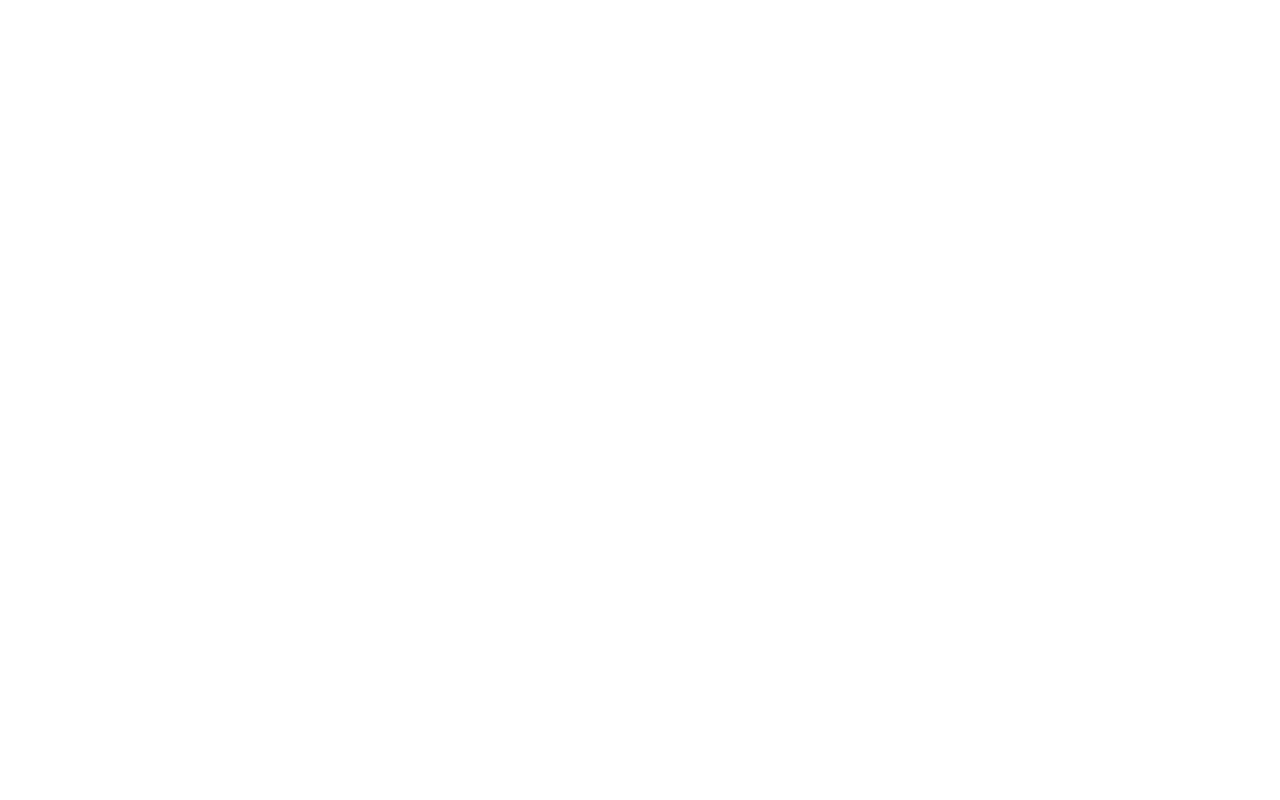
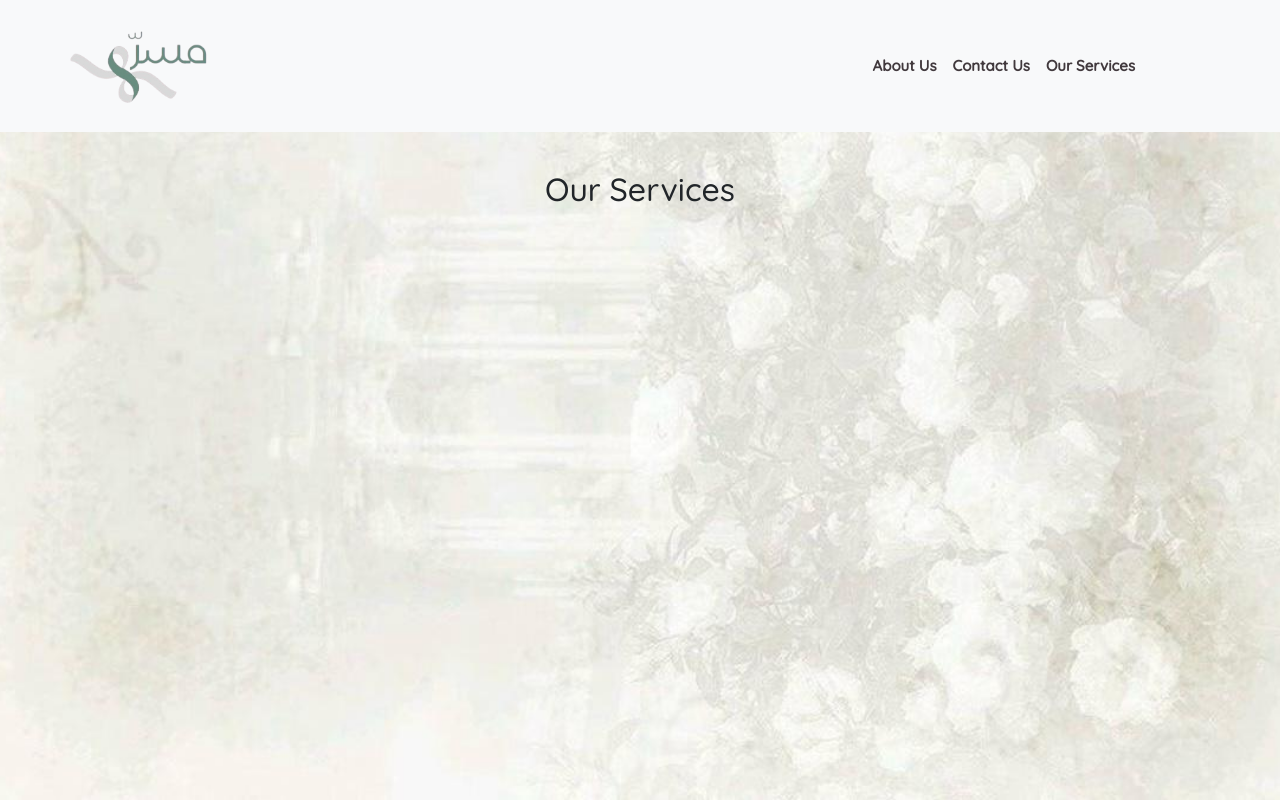
Before and after one commit to ahadgalqahtani/WebDevProject, a plain HTML site: page page4.html in a window 1280 px wide. Drawn offline with nearby package versions, Linux system fonts and the light colour scheme.

Commit message:
Services Initial

```diff
--- a/page4.html
+++ b/page4.html
@@ -0,0 +1,47 @@
+<!doctype html>
+<html lang="en">
+
+<head>
+    <meta charset="utf-8">
+    <meta name="viewport" content="width=device-width, initial-scale=1">
+    <title>Masarrah | Our Services | مسرة</title>
+    <link rel="stylesheet" href="style.css">
+    <link
+        href="https://fonts.googleapis.com/css2?family=Dancing+Script:wght@400;600&family=Quicksand:wght@300;500&display=swap"
+        rel="stylesheet">
+    <link href="https://cdn.jsdelivr.net/npm/bootstrap@5.3.3/dist/css/bootstrap.min.css" rel="stylesheet">
+</head>
+
+<body>
+    <script src="https://cdn.jsdelivr.net/npm/bootstrap@5.3.3/dist/js/bootstrap.bundle.min.js"></script>
+
+    <!-- Navbar -->
+    <nav class="navbar navbar-expand-lg bg-light fixed-top">
+        <div class="container-fluid">
+            <a class="navbar-brand" href="index.html">
+                <img src="logo.png" alt="logo" width="35%">
+            </a>
+            <button class="navbar-toggler" type="button" data-bs-toggle="collapse" data-bs-target="#navbarNav"
+                aria-controls="navbarNav" aria-expanded="false" aria-label="Toggle navigation">
+                <span class="navbar-toggler-icon"></span>
+            </button>
+            <div class="collapse navbar-collapse" id="navbarNav">
+                <ul class="navbar-nav">
+                    <li class="nav-item">
+                        <a class="nav-link" href="aboutUs.html">About Us</a>
+                    </li>
+                    <li class="nav-item">
+                        <a class="nav-link" href="contactUs.html">Contact Us</a>
+                    </li>
+                    <li class="nav-item">
+                        <a class="nav-link" href="page4.html">Our Services</a>
+                    </li>
+                </ul>
+            </div>
+        </div>
+    </nav>
+
+    <h2 class="services">Our Services</h2>
+</body>
+
+</html>
--- a/style.css
+++ b/style.css
@@ -194,3 +194,12 @@
 }
 
 /* END OF ABOUT US PAGE*/
+
+/* Our Services Page */
+
+.services{
+    text-align: center;
+    font-family: 'Quicksand', sans-serif;
+    margin-top: 130px;
+    margin-bottom: 30px;
+}
```
Also changed, not shown: aboutUs.html (+13 -9 lines).
